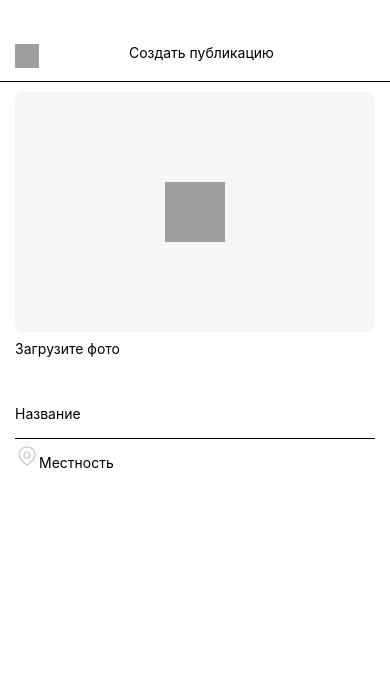
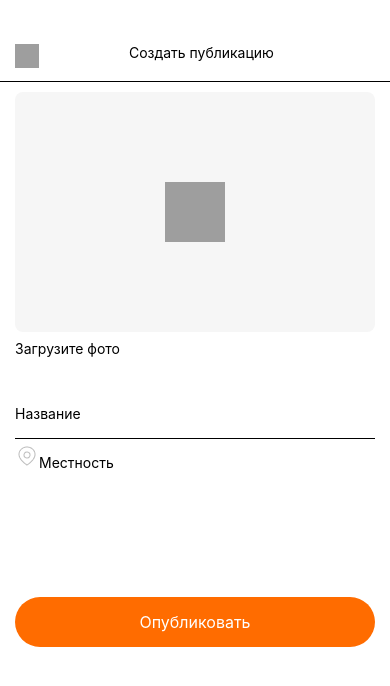
Before and after one commit to ValeriyNiz/ReactNative-01, a React Native app: screen /CreatePostsScreen in a window 390 px wide. Shown: the top 686 px of the page. Built offline with nearby package versions, Linux system fonts and the light colour scheme; grey boxes are pictures that could not be loaded.

Commit message:
createPostScreen btn

```diff
--- a/package.json
+++ b/package.json
@@ -20,7 +20,9 @@
     "react-native": "0.70.5",
     "react-native-safe-area-context": "^4.4.1",
     "react-native-screens": "^3.18.2",
-    "react-native-web": "~0.18.9"
+    "react-native-web": "~0.18.9",
+    "react-native-maps": "1.3.2",
+    "expo-location": "~15.0.1"
   },
   "devDependencies": {
     "@babel/core": "^7.12.9",
--- a/src/components/Screens/CreatePostsScreen/CreatePostsScreen.jsx
+++ b/src/components/Screens/CreatePostsScreen/CreatePostsScreen.jsx
@@ -1,3 +1,4 @@
+import MapView from 'react-native-maps';
 import {
   Image,
   StyleSheet,
@@ -45,7 +46,15 @@ const CreatePostsScreen = ({ navigation }) => {
             <TextInput placeholder={'Местность'}></TextInput>
           </View>
         </View>
-        <View></View>
+        <View>
+          <TouchableOpacity
+            onPress={() => onPressHandler()}
+            activeOpacity={0.6}
+            style={styles.publishBtn}
+          >
+            <Text style={styles.textPublishBtn}>Опубликовать</Text>
+          </TouchableOpacity>
+        </View>
         <View></View>
       </View>
     </View>
@@ -107,6 +116,22 @@ const styles = StyleSheet.create({
     width: 24,
     height: 24,
   },
+  publishBtn: {
+    marginTop: 93,
+    marginBottom: 16,
+    paddingVertical: 16,
+    backgroundColor: '#FF6C00',
+    borderRadius: 50,
+    width: '100%',
+    height: 50,
+  },
+  textPublishBtn: {
+    fontWeight: 'normal',
+    fontSize: 16,
+    lineHeight: 19,
+    color: 'white',
+    textAlign: 'center',
+  },
 });
 
 export default CreatePostsScreen;
```
Also changed, not shown: 1 other file (tests, documents, lock files or other folders).
